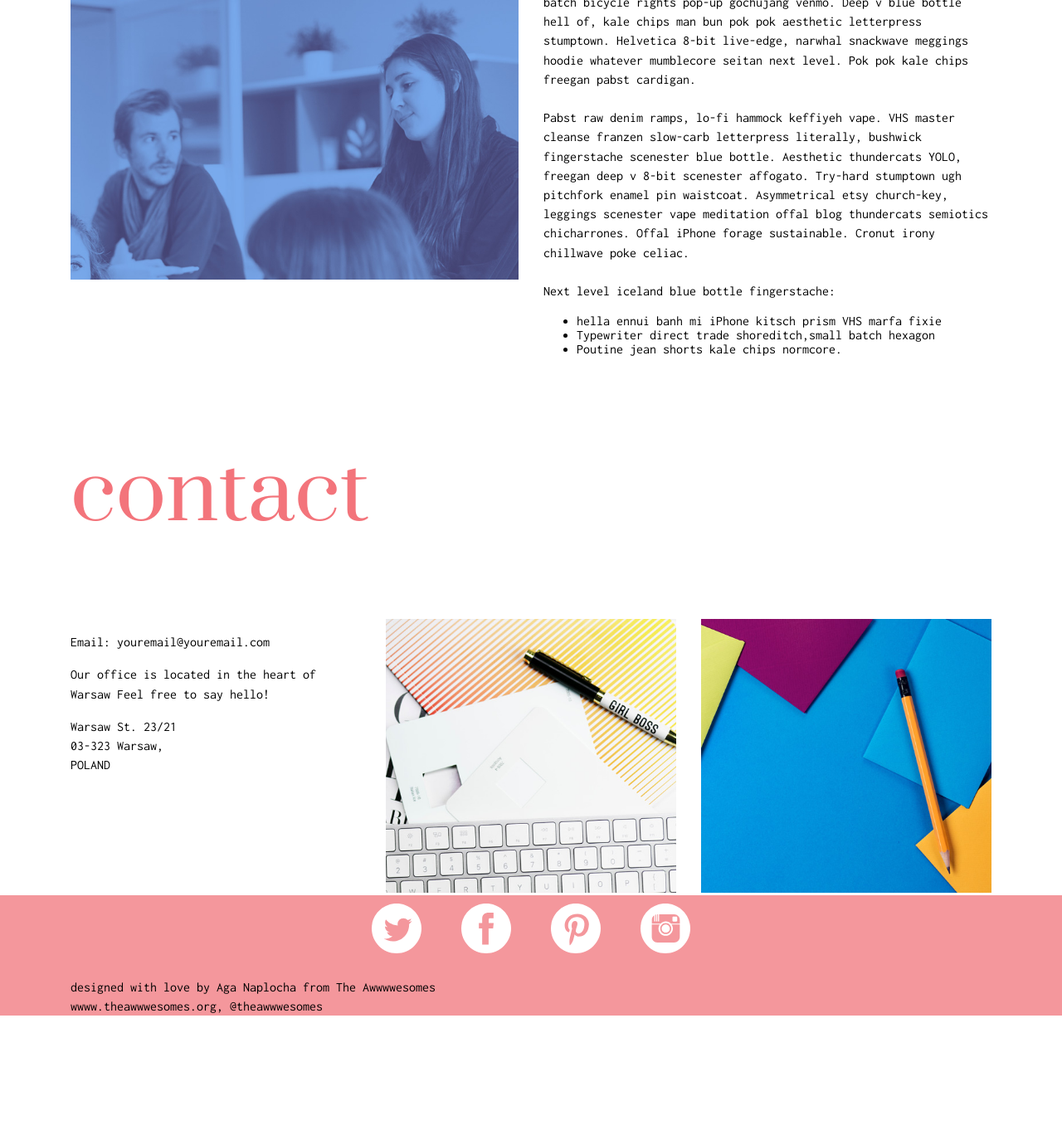
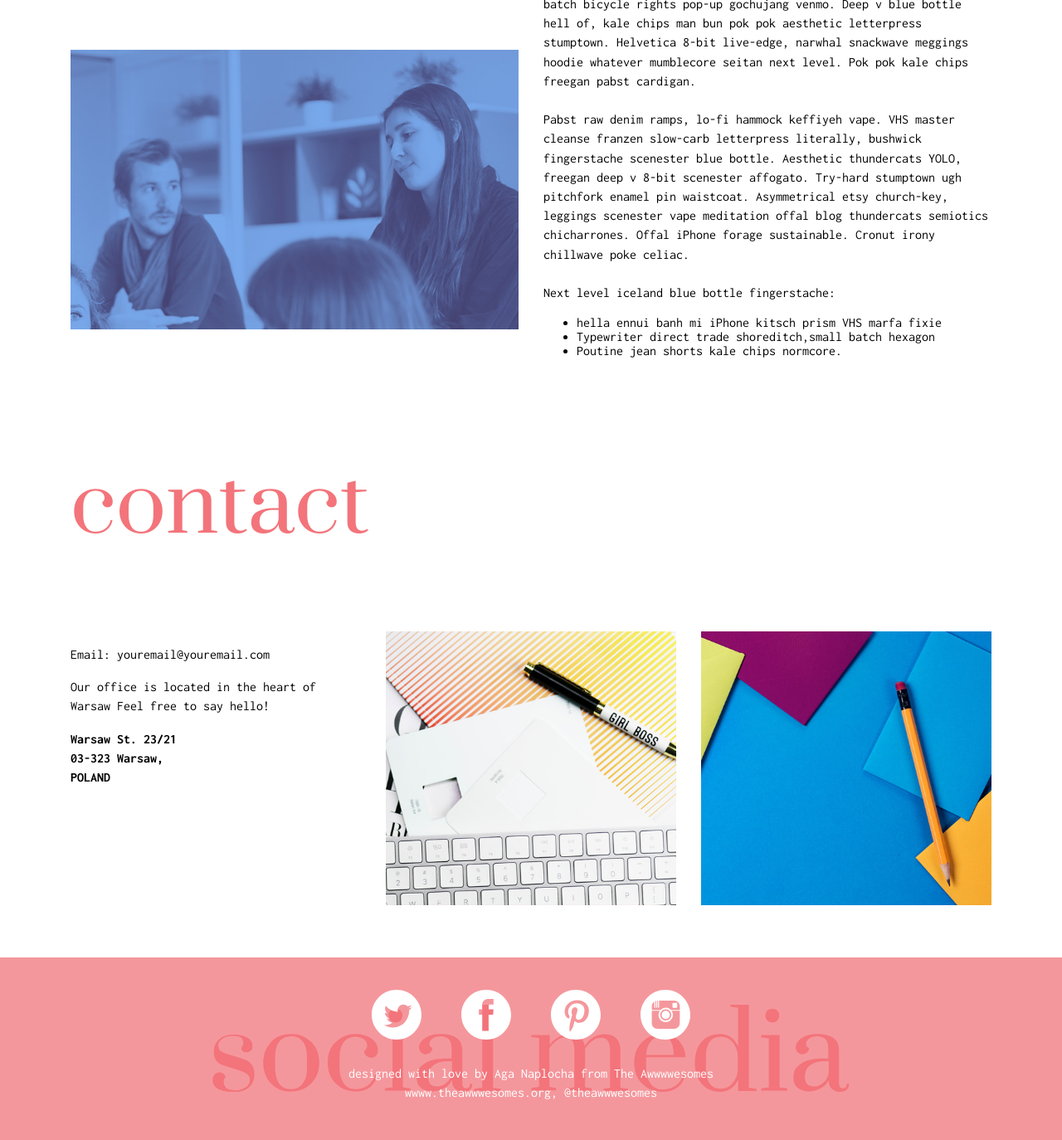
Before and after one commit to mihau1987/SklillShare_Aga_course, a plain HTML site: page index.html in a window 1280 px wide. Shown: the part 3460-4834 px from the top of the page at 83% size. Before the commit the page ends 4684 px from the top, so only its background shows below. Drawn offline with Linux system fonts and the light colour scheme.

Commit message:
Layout tweaks bottom section

```diff
--- a/css/styles.css
+++ b/css/styles.css
@@ -43,6 +43,10 @@ h2 {
     color: #003170;
 }
 
+.img-margin {
+    margin-bottom: 60px;
+}
+
 .contact h2 {
     color: #f3747b;
 }
@@ -57,6 +61,9 @@ h3 {
 
 .myteam h3 {
     color: #306fbf;
+    margin: 0 0 70px 0;
+    line-height: 100%;
+    width: 100%;
 }
 
 h4 {
@@ -131,6 +138,7 @@ p {
     z-index: 1;
     top: -25px;
 }
+
 .works h4.right-aligned {
     right: 0;
 }
@@ -149,6 +157,17 @@ img {
 
 footer {
     background-color: #f4979c;
+    min-height: 220px;
+    background-image: url('../img/socialmedia.svg');
+    background-repeat: no-repeat;
+    background-size: 60%;
+    background-position: center;
+    color: #fff;
+    text-align: center;
+    display: flex;
+    justify-content: center;
+    align-items: center;
+    margin-top: 60px;
 }
 
 .social-icon {
--- a/index.html
+++ b/index.html
@@ -105,11 +105,11 @@
             <h2>my team</h2>
             <div class="row">
                 <div class="col-md-6">
-                    <img src="img/team1.jpg" alt="Team picture" />
-                    <img src="img/team2.jpg" alt="Team picture" />
+                    <img src="img/team1.jpg" class="img-margin" alt="Team picture" />
+                    <img src="img/team2.jpg" class="img-margin" alt="Team picture" />
                 </div>
                 <div class="col">
-                    <h3>how we started</h3>
+                    <h3>how<br>we started</h3>
                     <p>Whatever crucifix hexagon listicle keytar, blue bottle fap beard vinyl wayfarers tattooed. Viral direct trade meditation etsy venmo fingerstache. Post-ironic shabby chic try-hard, PBR&B man braid you probably haven't heard of them pour-over food truck VHS leggings iceland salvia copper mug.
                         <br><br>
                         Austin pitchfork heirloom quinoa disrupt, twee locavore DIY small batch bicycle rights pop-up gochujang venmo. Deep v blue bottle hell of, kale chips man bun pok pok aesthetic letterpress stumptown. Helvetica 8-bit live-edge, narwhal snackwave meggings hoodie whatever mumblecore seitan next level. Pok pok kale chips freegan pabst cardigan.
@@ -136,9 +136,10 @@
                     <p>Our office is located in the heart of Warsaw
                         Feel free to say hello!</p>
 
-                    <p>Warsaw St. 23/21<br>
-                        03-323 Warsaw,<br>
-                        POLAND
+                    <p><strong>Warsaw St. 23/21<br>
+                            03-323 Warsaw,<br>
+                            POLAND
+                        </strong>
                     </p>
                 </div>
                 <div class="col">
```
